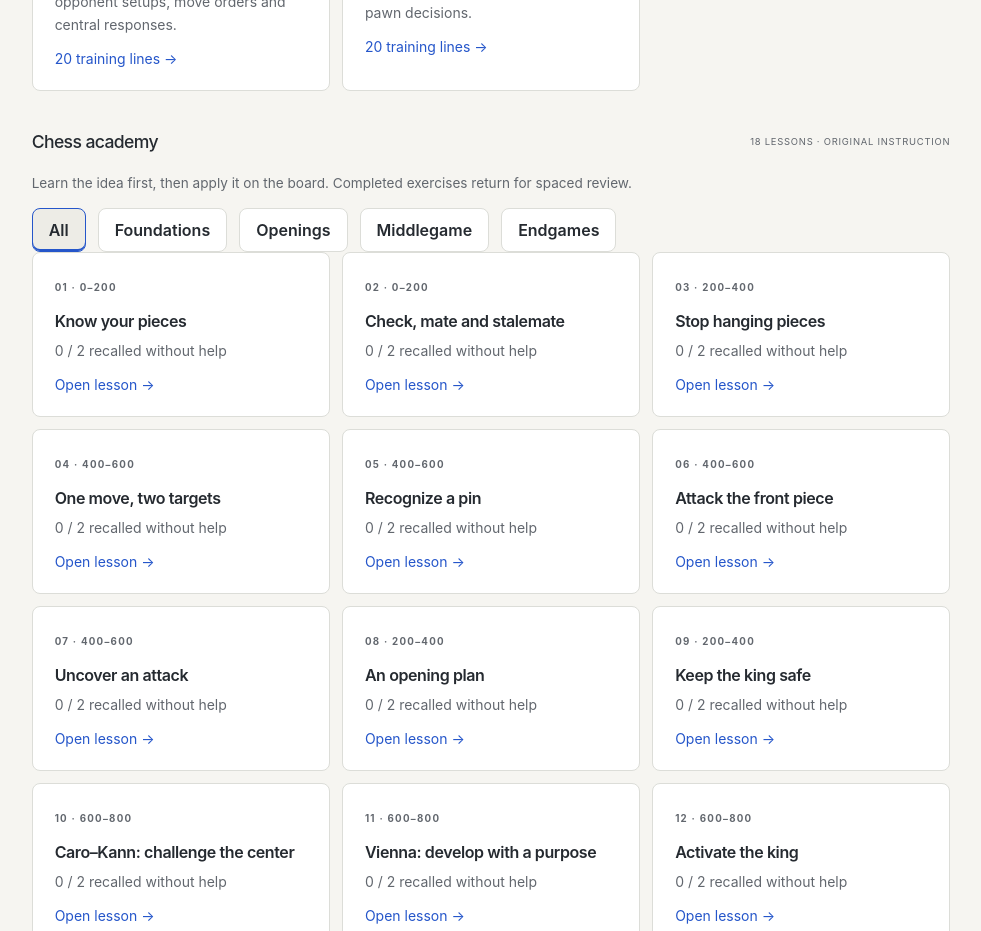
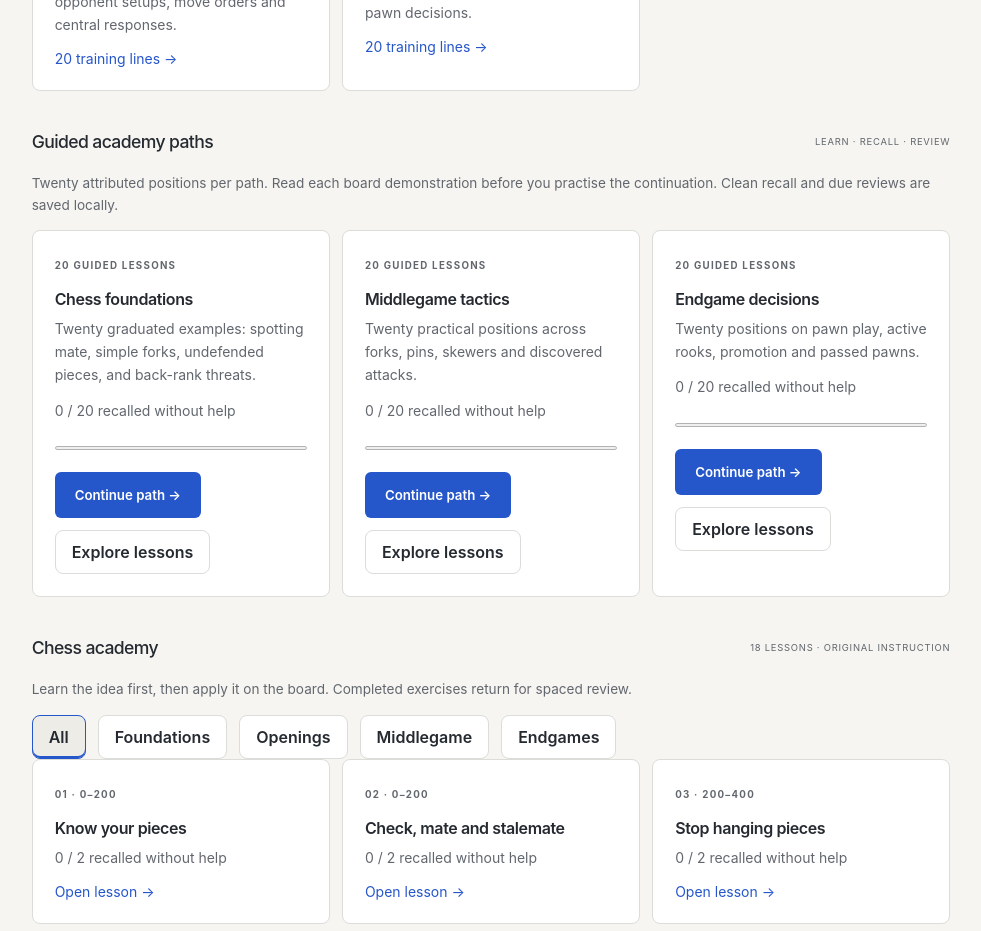
Before and after one commit to nfloser/knightup, a React (Vite) app: page / in a window 1280 px wide. Shown: the part 900-1831 px from the top of the page, without its empty margins (267-1248 px from the left). Built offline with nearby package versions, Linux system fonts and the light colour scheme.

Commit message:
feat: expose guided academy paths from Learn screen

```diff
--- a/src/LearnPage.tsx
+++ b/src/LearnPage.tsx
@@ -1,4 +1,5 @@
 import { SequenceLibrary } from "./SequenceSession";
+import { AcademyPaths } from "./AcademyPaths";
 import type { Sequence } from "./sequences";
 import type { Course } from "./curriculum";
 import { CourseLibrary } from "./CourseLibrary";
@@ -37,6 +38,7 @@ export function LearnPage({
       </div>
       <CourseLibrary now={now} onStart={onCourseStart} recommendationsOnly />
       <SequenceLibrary onStart={onSequenceStart} />
+      <AcademyPaths onStart={onSequenceStart} />
       <CourseLibrary now={now} onStart={onCourseStart} />
       <section className="featured">
         <div>
```
